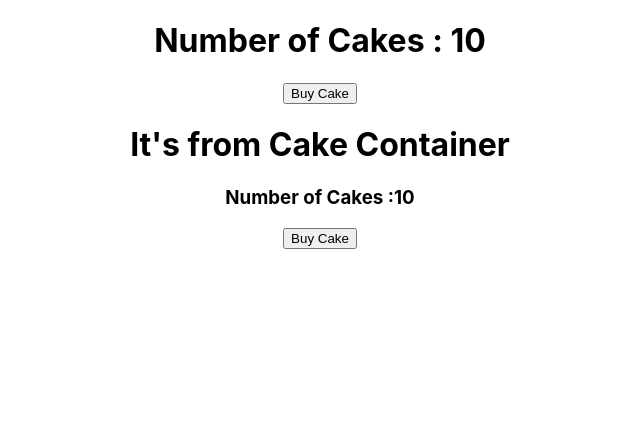
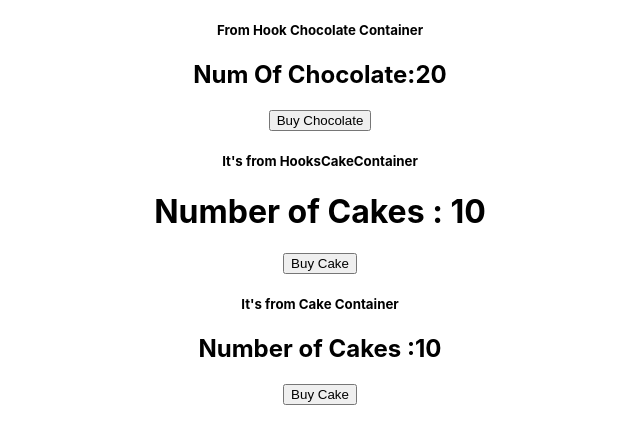
Before and after one commit to SumiAkter2/react-redux-demo, a React (Create React App) app: page / in a window 1280 px wide. Shown: the top 444 px of the page, without its empty margins (320-960 px from the left). Built offline with nearby package versions, Linux system fonts and the light colour scheme.

Commit message:
added Chocolate folder

```diff
--- a/src/App.js
+++ b/src/App.js
@@ -3,11 +3,13 @@ import "./App.css";
 import store from "./Redux/Store";
 import CakeContainer from "./component/CakeContainer";
 import HooksCakeContainer from "./component/HooksCakeContainer";
+import HooksChocolateContainer from "./component/HooksChocolateContainer";
 
 function App() {
   return (
     <Provider store={store}>
       <div className="App">
+        <HooksChocolateContainer/>
         <HooksCakeContainer />
         <CakeContainer />
       </div>
--- /dev/null
+++ b/src/Redux/Chocolate/ChocolateActionType.js
@@ -0,0 +1 @@
+export const BUY_CHOCOLATE = "BUY_CHOCOLATE";
--- /dev/null
+++ b/src/Redux/Chocolate/ChocolateActions.js
@@ -0,0 +1,7 @@
+import { BUY_CHOCOLATE } from "./ChocolateActionType";
+
+export const buyChocolate = () => {
+  return {
+    type: BUY_CHOCOLATE,
+  };
+};
--- /dev/null
+++ b/src/Redux/Chocolate/ChocolateReducer.js
@@ -0,0 +1,18 @@
+import { BUY_CHOCOLATE } from "./ChocolateActionType";
+
+const initialState = {
+  numOfChocolate: 20,
+};
+
+const ChocolateReducer = (state = initialState, action) => {
+  switch (action.type) {
+    case BUY_CHOCOLATE:
+      return {
+        ...state,
+        numOfChocolate: state.numOfChocolate - 1,
+      };
+    default:
+      return state;
+  }
+};
+export default ChocolateReducer;
--- a/src/Redux/Store.js
+++ b/src/Redux/Store.js
@@ -1,6 +1,5 @@
 import { createStore } from "redux";
-import CakeReducer from "./Cake/CakeReducer";
-
-const store = createStore(CakeReducer);
+import rootReducer from './rootReducer'
+const store = createStore(rootReducer);
 
 export default store;
--- /dev/null
+++ b/src/Redux/rootReducer.js
@@ -0,0 +1,9 @@
+import { combineReducers } from "redux";
+import ChocolateReducer from "./Chocolate/ChocolateReducer";
+import CakeReducer from "./Cake/CakeReducer";
+
+const rootReducer = combineReducers({
+  cake: CakeReducer,
+  chocolate: ChocolateReducer,
+});
+export default rootReducer;
--- a/src/component/CakeContainer.js
+++ b/src/component/CakeContainer.js
@@ -5,15 +5,15 @@ import { connect } from "react-redux";
 const CakeContainer = (props) => {
   return (
     <div>
-      <h1>It's from Cake Container</h1>
-      <h3>Number of Cakes :{props.numOfCake} </h3>
+      <h5>It's from Cake Container</h5>
+      <h2>Number of Cakes :{props.numOfCake} </h2>
       <button onClick={props.buyCake}>Buy Cake</button>
     </div>
   );
 };
 const mapStateToProps = (state) => {
   return {
-    numOfCake: state.numOfCake,
+    numOfCake: state.cake.numOfCake,
   };
 };
 const mapDispatchToProps = (dispatch) => {
--- a/src/component/HooksCakeContainer.js
+++ b/src/component/HooksCakeContainer.js
@@ -1,12 +1,15 @@
 import React from "react";
-import { useSelector } from "react-redux";
+import { useDispatch, useSelector } from "react-redux";
+import buyCake from "../Redux/Cake/CakeActions";
 
 const HooksCakeContainer = () => {
-  const numOfCake = useSelector((state) => state.numOfCake);
+  const numOfCake = useSelector((state) => state.cake.numOfCake);
+  const dispatch = useDispatch();
   return (
     <div>
+      <h5>It's from HooksCakeContainer</h5>
       <h1>Number of Cakes : {numOfCake} </h1>
-      <button onClick={""}>Buy Cake</button>
+      <button onClick={() => dispatch(buyCake())}>Buy Cake</button>
     </div>
   );
 };
--- /dev/null
+++ b/src/component/HooksChocolateContainer.js
@@ -0,0 +1,17 @@
+import React from "react";
+import { useDispatch, useSelector } from "react-redux";
+import { buyChocolate } from "../Redux/Chocolate/ChocolateActions";
+
+const HooksChocolateContainer = () => {
+  const numOfChocolate = useSelector((state) => state.chocolate.numOfChocolate);
+  const dispatch = useDispatch();
+  return (
+    <div>
+      <h5>From Hook Chocolate Container</h5>
+      <h2> Num Of Chocolate:{numOfChocolate} </h2>
+      <button onClick={() => dispatch(buyChocolate())}>Buy Chocolate </button>
+    </div>
+  );
+};
+
+export default HooksChocolateContainer;
```
